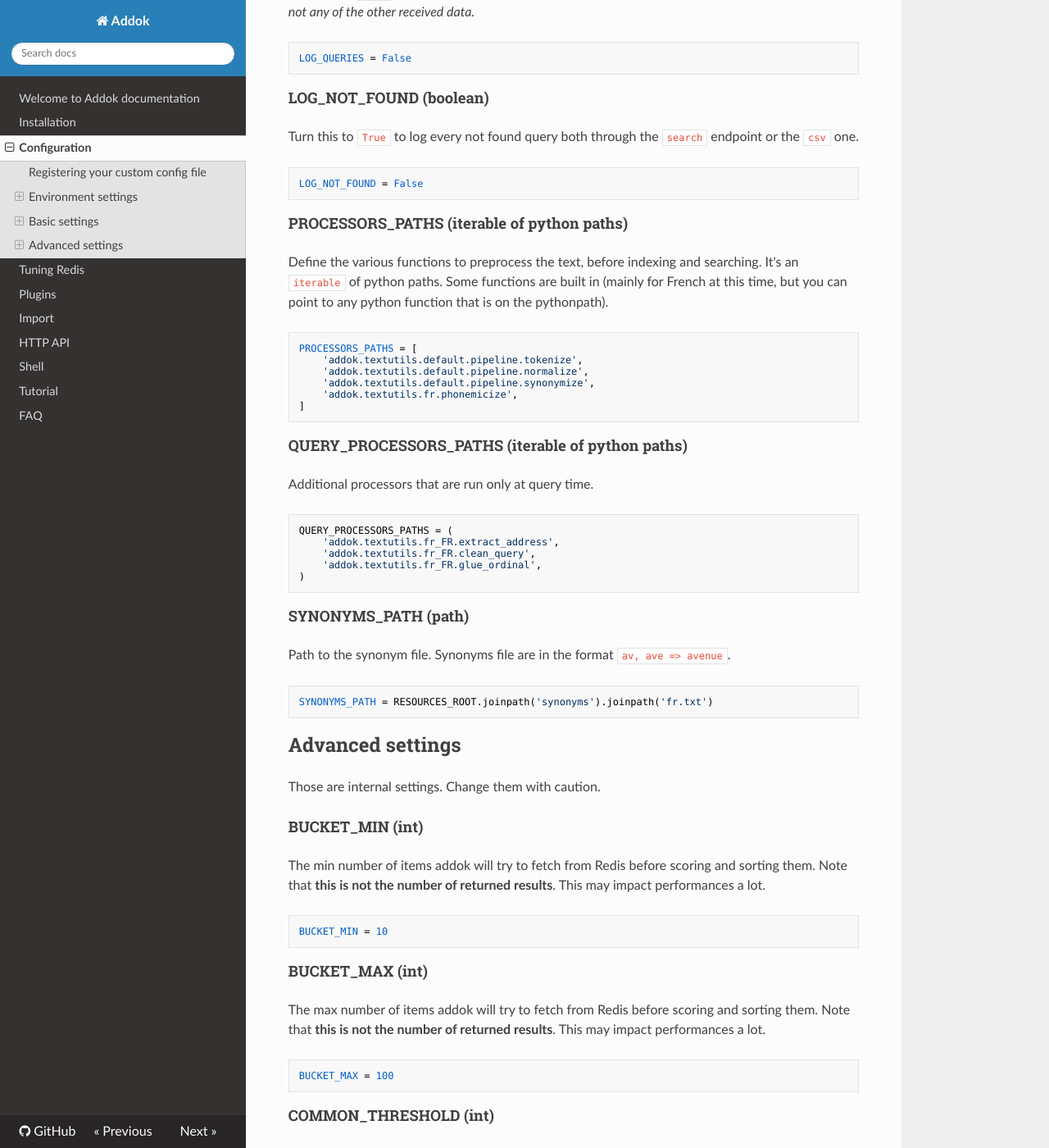
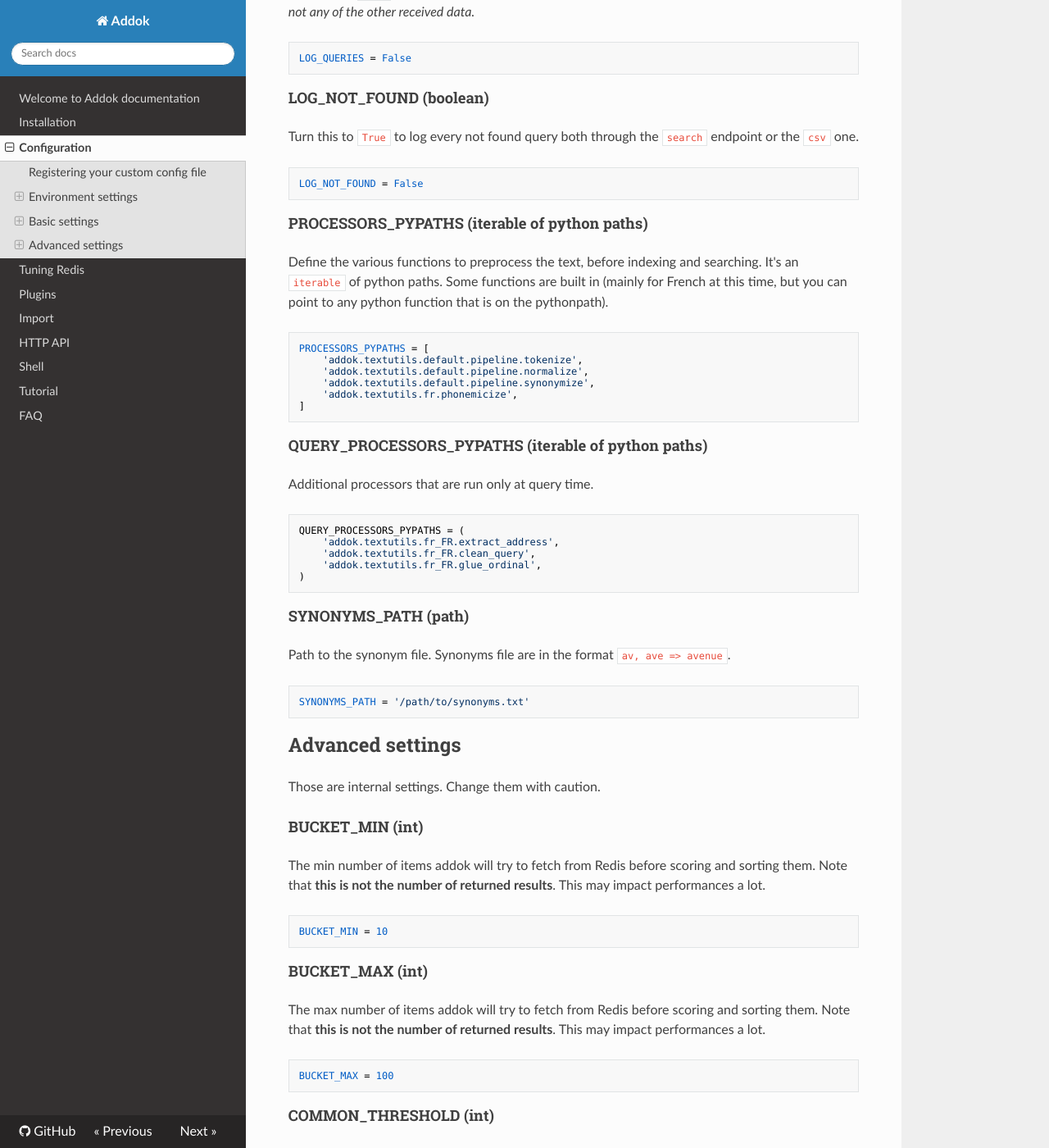
Before and after one commit to addok/addok, an MkDocs documentation site: the page built from docs/config.md, in a window 1280 px wide and 1400 px high, scrolled down 3155 px. Shown: the whole window at 82% size. Built offline with MkDocs 1.6.1, drawn with Linux system fonts in a browser that asks for light colours; nearby versions of some CDN libraries; old or Windows-style settings are respelled for this version of MkDocs; some of the changed text lies outside the part shown.

Commit message:
_PATHS => _PYPATHS in config

```diff
--- a/docs/config.md
+++ b/docs/config.md
@@ -147,24 +147,23 @@ endpoint or the `csv` one.
 
     LOG_NOT_FOUND = False
 
-
-#### PROCESSORS_PATHS (iterable of python paths)
+#### PROCESSORS_PYPATHS (iterable of python paths)
 Define the various functions to preprocess the text, before indexing and
 searching. It's an `iterable` of python paths. Some functions are built in
 (mainly for French at this time, but you can point to any python function that
 is on the pythonpath).
 
-    PROCESSORS_PATHS = [
+    PROCESSORS_PYPATHS = [
         'addok.textutils.default.pipeline.tokenize',
         'addok.textutils.default.pipeline.normalize',
         'addok.textutils.default.pipeline.synonymize',
         'addok.textutils.fr.phonemicize',
     ]
 
-#### QUERY_PROCESSORS_PATHS (iterable of python paths)
+#### QUERY_PROCESSORS_PYPATHS (iterable of python paths)
 Additional processors that are run only at query time.
 
-    QUERY_PROCESSORS_PATHS = (
+    QUERY_PROCESSORS_PYPATHS = (
         'addok.textutils.fr_FR.extract_address',
         'addok.textutils.fr_FR.clean_query',
         'addok.textutils.fr_FR.glue_ordinal',
@@ -173,7 +172,7 @@ Additional processors that are run only at query time.
 #### SYNONYMS_PATH (path)
 Path to the synonym file. Synonyms file are in the format `av, ave => avenue`.
 
-    SYNONYMS_PATH = RESOURCES_ROOT.joinpath('synonyms').joinpath('fr.txt')
+    SYNONYMS_PATH = '/path/to/synonyms.txt'
 
 ## Advanced settings
 
```
Also changed, not shown: other parts of docs/config.md (+3 -3 lines), docs/tutorial.md (+3 -3 lines), 4 other files.
